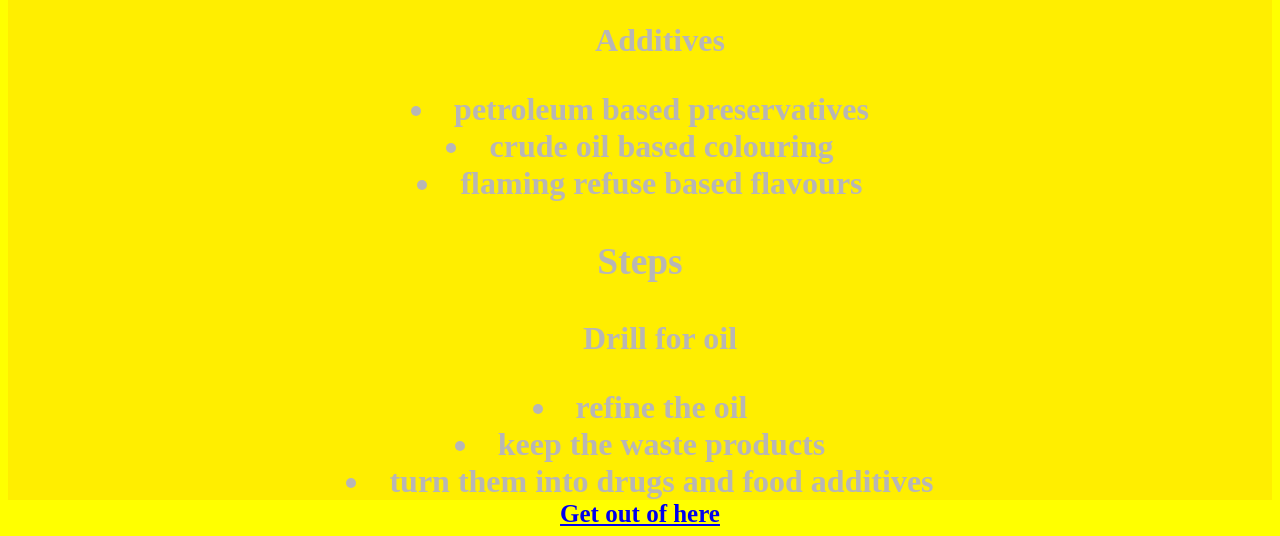
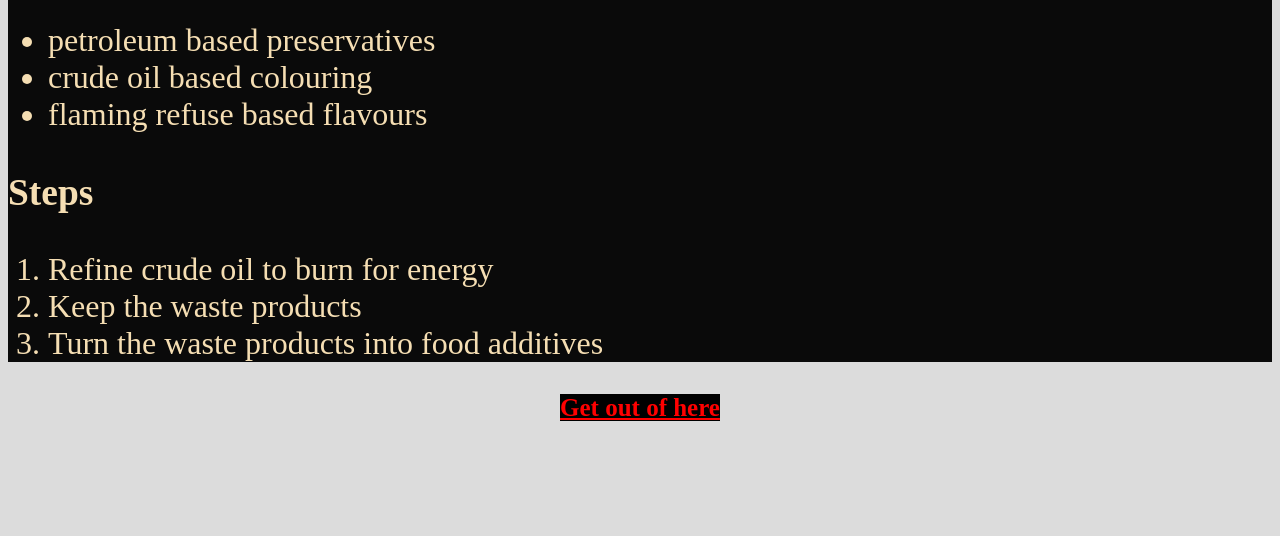
Before and after one commit to EssentialEnglish/odin-recipes, a plain HTML site: page recipes/dish1.html in a window 1280 px wide. Shown: the part 672-1208 px from the top of the page. After the commit the page ends 1102 px from the top, so only its background shows below. Drawn offline with Linux system fonts and the light colour scheme; files that its build step writes are made by us from their sources.

Commit message:
added all 3 ways to use css

```diff
--- a/recipes/dish1.html
+++ b/recipes/dish1.html
@@ -5,7 +5,29 @@
     <meta http-equiv="X-UA-Compatible" content="IE=edge">
     <meta name="viewport" content="width=device-width, initial-scale=1.0">
     <title>Dish 1</title>
-    <link rel="stylesheet" href="styles.css" />
+    <style>
+        div {
+    background-color: rgb(10, 10, 10);
+    color: wheat;
+    font-size: 32px;
+    text-align: left;
+    font-weight: normal;
+  }
+
+  body {
+
+    background-color: gainsboro;
+    color: black;
+    font-size: 25px;
+    text-align: center;
+    font-weight: bold;
+  }
+
+  img {
+    height: auto;
+    width: 500px;
+  }
+    </style>
 </head>
 <body>
     <h1>Dish 1</h1>
@@ -13,16 +35,18 @@
     <div><h2>Description</h2>
     <p>This is a god awful recipe. <strong> Do not eat it!</strong></p>
         <h3>Ingredients</h3>
-        <ul>Additives</ul>
+        <ul>
         <li>petroleum based preservatives</li>
         <li>crude oil based colouring</li>
         <li>flaming refuse based flavours</li>
+    </ul>
         <h3>Steps</h3>
-        <ol>Drill for oil</ol>
-        <li>refine the oil</li>
-        <li>keep the waste products</li>
-        <li>turn them into drugs and food additives</li>
+        <ol>
+        <li>Refine crude oil to burn for energy</li>
+        <li>Keep the waste products</li>
+        <li>Turn the waste products into food additives</li>
+    </ol>
     </div>
-        <a href="../index.html">Get out of here</a>
+    <a style="color: red; background-color: black;" href="../index.html">Get out of here</a>
 </body>
 </html>
```
Also changed, not shown: recipes/dish2.html (+24 -2 lines), recipes/dish3.html (+24 -3 lines).
